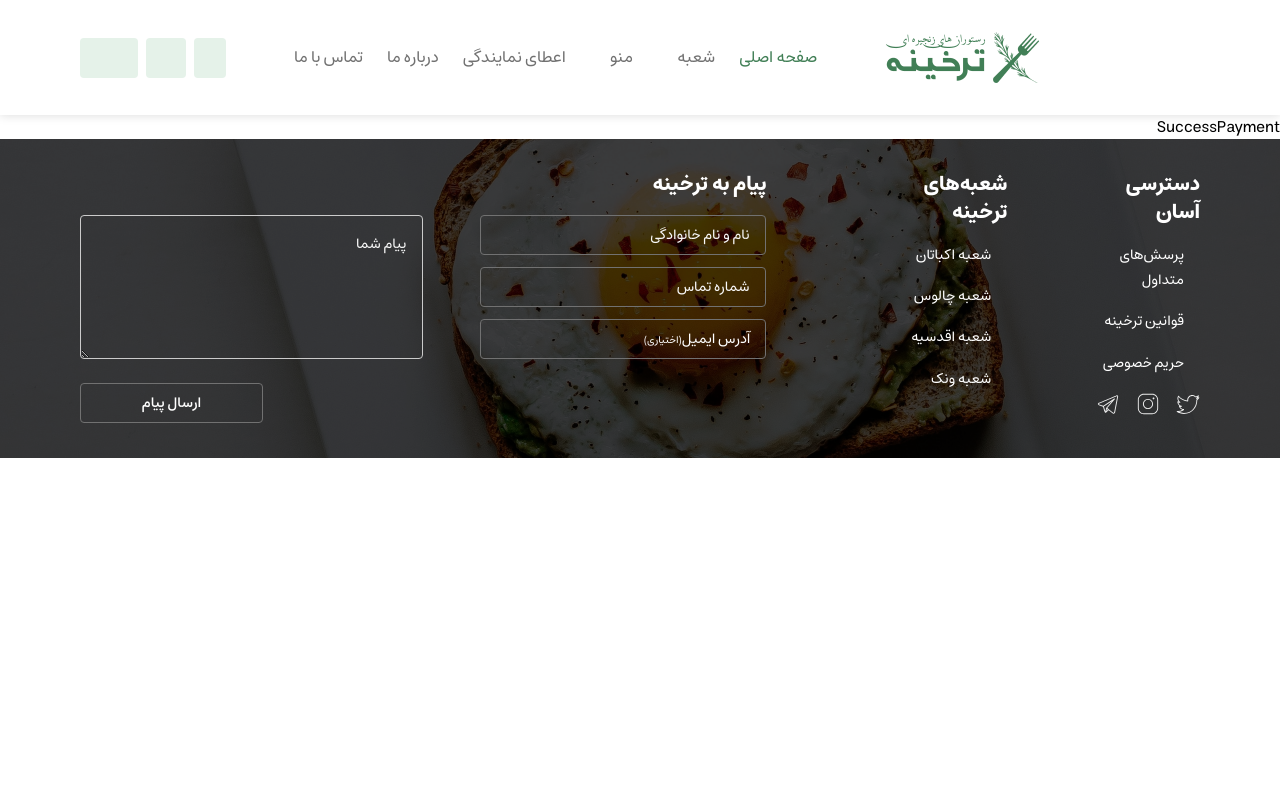
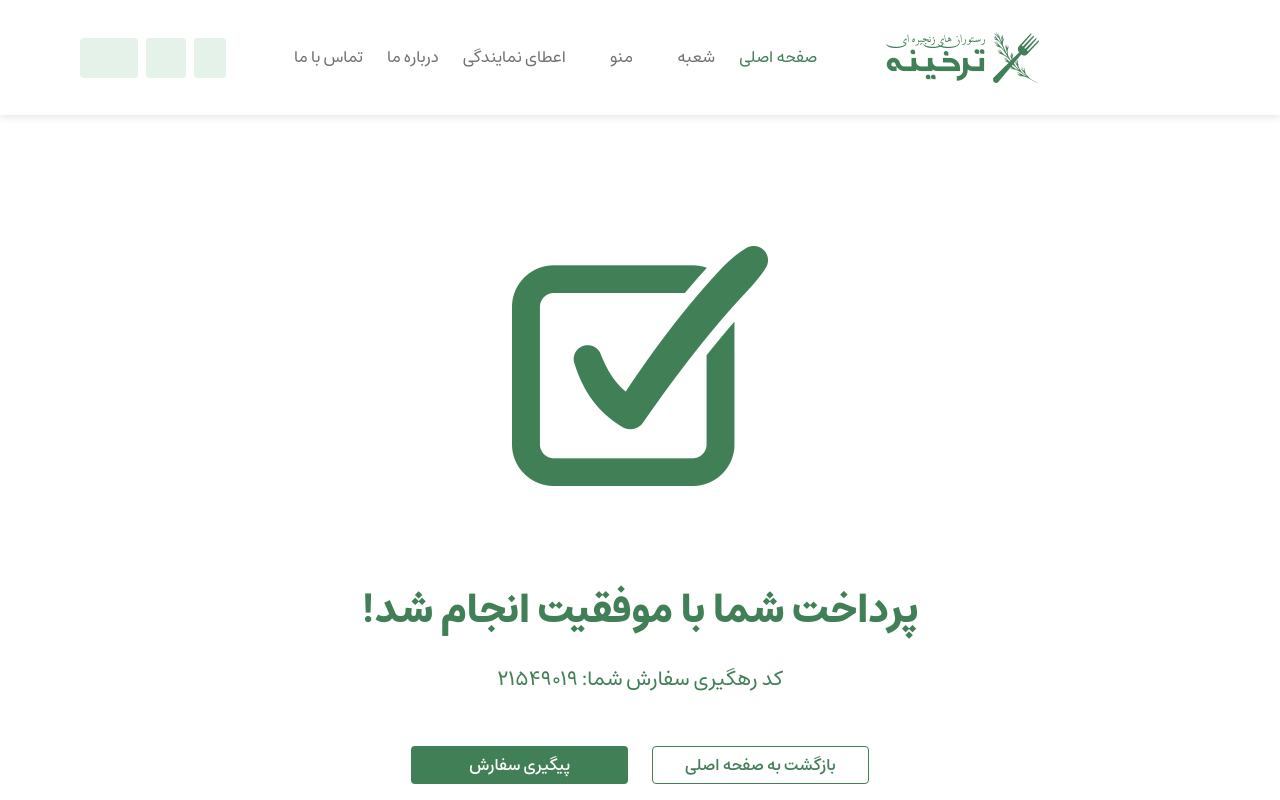
Before and after one commit to mfghir/tarkhineh---nextjs, a Next.js app: page /success-payment in a window 1280 px wide. Shown: the top 800 px of the page. Built offline with nearby package versions, Linux system fonts and the light colour scheme; some icons are missing.

Commit message:
feat: add & done successPaymentPage

```diff
--- a/components/templates/SuccessPaymentPage.jsx
+++ b/components/templates/SuccessPaymentPage.jsx
@@ -1,9 +1,36 @@
-import React from 'react'
+import Image from 'next/image';
+import Link from 'next/link';
+import React from 'react';
 
 const SuccessPaymentPage = () => {
   return (
-    <div>SuccessPaymentPage</div>
-  )
-}
+    <section className='px-5 lg:px-20 min-h-screen flex flex-col justify-center items-center bg-[url("/images/Celebration-phone.png")] bg-cover bg-center lg:bg-none'>
 
-export default SuccessPaymentPage
+
+<Image
+                    className='w-[120px] h-28 lg:w-64 lg:h-60 mb-6 lg:mb-12 '
+                    src='/images/success.png'
+                    alt='Bank1'
+                    width={256}
+                    height={240}
+                  />
+
+
+      <p className='header-6 lg:header-2 text-primary mt-6 lg:mt-12 mb-4 lg:mb-6'>پرداخت شما با موفقیت انجام شد!</p>
+      <p className='caption-md lg:body-xl text-primary'>کد رهگیری سفارش شما: ۲۱۵۴۹۰۱۹</p>
+
+      <div className='w-full lg:w-auto grid grid-cols-2 gap-x-4 lg:gap-x-6 mt-12'>
+        <Link href='/'>
+          <button className='w-full lg:w-auto caption-sm lg:button-lg rounded border border-primary text-primary hover:text-shade-200 hover:border-shade-200 active:text-shade-300 active:border-shade-300 duration-300 py-1 px-4 lg:px-8'>
+            بازگشت به صفحه اصلی
+          </button>
+        </Link>
+        <button className='w-full lg:w-auto caption-sm lg:button-lg rounded bg-primary hover:bg-shade-200 active:bg-shade-300 duration-300 text-white py-1 px-4 lg:px-8 '>
+          پیگیری سفارش
+        </button>
+      </div>
+    </section>
+  );
+};
+
+export default SuccessPaymentPage;
--- a/pages/success-payment.js
+++ b/pages/success-payment.js
@@ -1,9 +1,7 @@
-import React from 'react'
+import SuccessPaymentPage from '@/components/templates/SuccessPaymentPage';
 
 const SuccessPayment = () => {
-  return (
-    <div>SuccessPayment</div>
-  )
-}
+  return <SuccessPaymentPage />;
+};
 
-export default SuccessPayment
+export default SuccessPayment;
```
Also changed, not shown: public/images/Celebration-phone.png (added), public/images/success.png (added).
